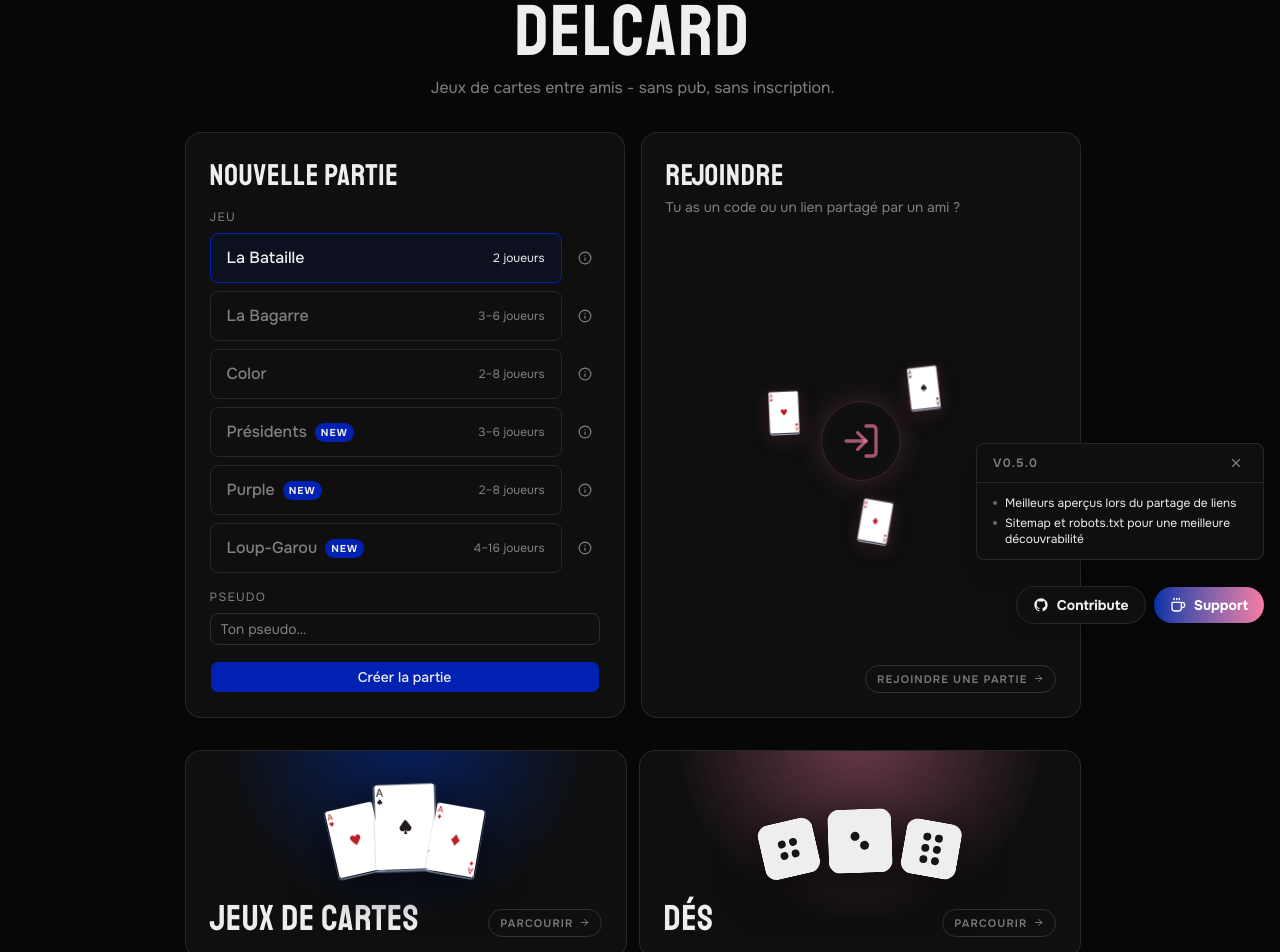
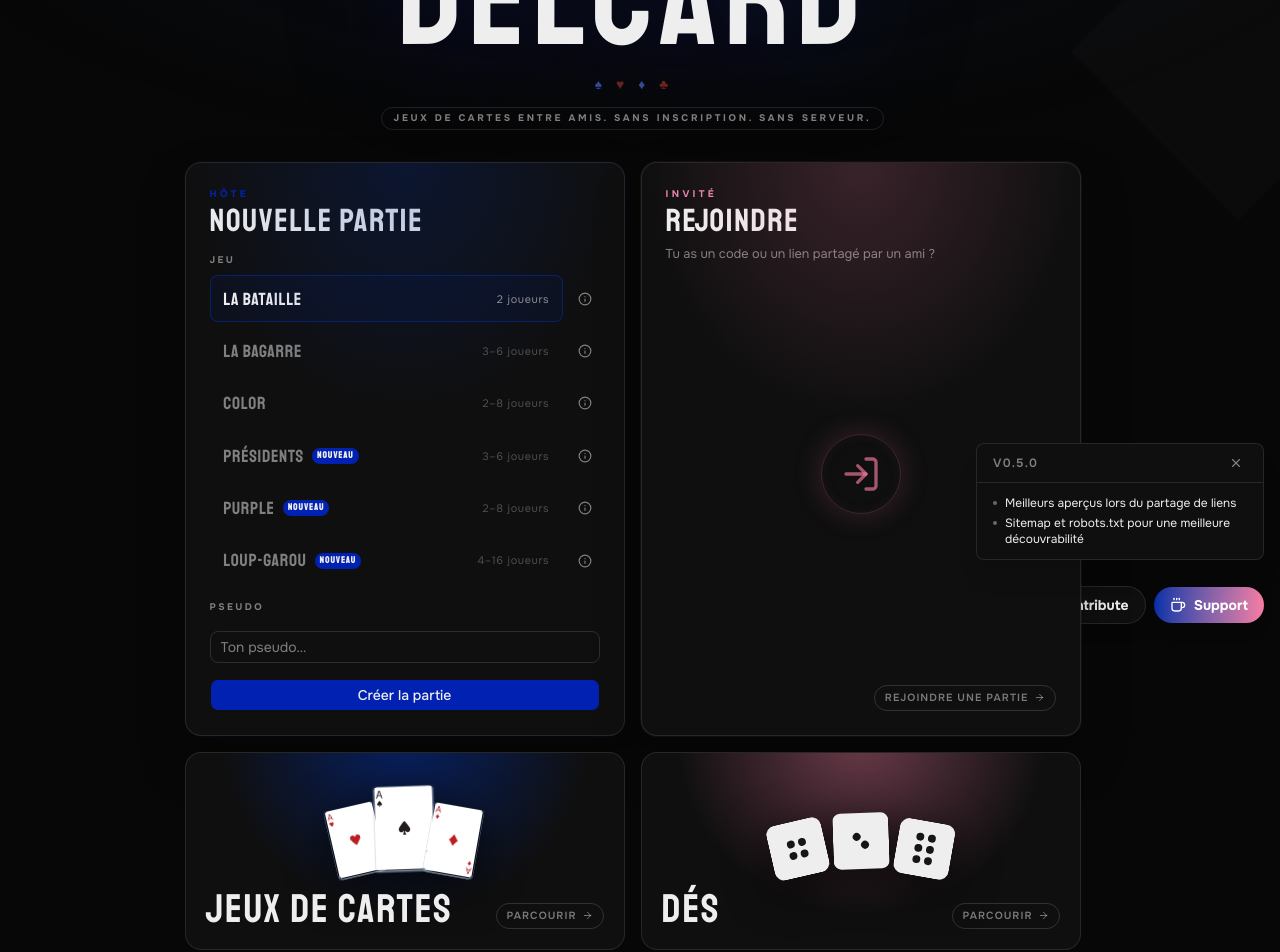
Before and after one commit to LucaDeltort/delcard_games, a SvelteKit app: page / in a window 1280 px wide. Shown: the part 160-1112 px from the top of the page. Built offline with nearby package versions, Linux system fonts and the light colour scheme; no server answers.

Commit message:
feat(refacto_ui): redesign home page and polish UI consistency

```diff
--- a/src/lib/i18n/fr.ts
+++ b/src/lib/i18n/fr.ts
@@ -14,7 +14,10 @@ export default {
 		close: 'Fermer'
 	},
 	home: {
-		subtitle: 'Jeux de cartes entre amis - sans pub, sans inscription.',
+		eyebrow: 'Jeux de cartes entre amis. Sans inscription. Sans serveur.',
+		tagHost: 'HÔTE',
+		tagGuest: 'INVITÉ',
+		newBadge: 'Nouveau',
 		newGame: 'Nouvelle partie',
 		labelGame: 'Jeu',
 		creating: 'Création…',
@@ -24,6 +27,10 @@ export default {
 		joinBtn: 'Rejoindre une partie'
 	},
 	join: {
+		eyebrow: 'TABLE PRIVÉE',
+		tagEnter: 'ENTRER',
+		brandLine1: 'Jeux de cartes entre amis.',
+		brandLine2: 'Sans inscription. Sans serveur.',
 		title: 'Rejoindre une partie',
 		desc: "Entre le code partagé par l'hôte.",
 		labelCode: 'Code',
--- a/src/routes/+page.svelte
+++ b/src/routes/+page.svelte
@@ -48,53 +48,54 @@ async function createGame() {
 	canonical="/"
 />
 
-<main class="flex flex-1 flex-col items-center justify-center gap-8 px-4 pb-14 pt-4">
-    <header class="text-center">
-        <img src={logo} alt="Delcard" class="mx-auto h-28 w-28 sm:h-32 sm:w-32" />
-        <h1 class="mt-3 text-6xl tracking-wide text-foreground sm:text-7xl">DELCARD</h1>
-        <p class="mt-2 text-muted-foreground">{$t("home.subtitle")}</p>
+<div class="bg-diamond" aria-hidden="true">◆</div>
+<div class="bg-glow" aria-hidden="true"></div>
+
+<main class="home-root">
+	<header class="home-hero">
+		<img src={logo} alt="Delcard" class="hero-logo" />
+		<h1 class="hero-title">DELCARD</h1>
+		<div class="suits-row" aria-hidden="true">
+			<span class="suit-blue">♠</span>
+			<span class="suit-red">♥</span>
+			<span class="suit-blue">♦</span>
+			<span class="suit-red">♣</span>
+		</div>
+		<span class="hero-eyebrow">{$t('home.eyebrow')}</span>
 	</header>
 
-    <div class="grid w-full max-w-4xl gap-4 sm:grid-cols-2">
+	<div class="actions-grid">
 		<!-- New game -->
-        <div class="game-card game-card--blue flex flex-col gap-4 rounded-2xl border border-border bg-card p-6">
-            <h2 class="text-3xl uppercase tracking-wide text-foreground">{$t("home.newGame")}</h2>
+		<div class="panel panel--create">
+			<div class="panel-head">
+				<span class="panel-tag">{$t('home.tagHost')}</span>
+				<h2 class="panel-title">{$t('home.newGame')}</h2>
+			</div>
 
-            <fieldset class="m-0 flex flex-col gap-2 border-0 p-0">
-                <legend class="mb-2 text-xs tracking-widest text-muted-foreground uppercase"
-                    >{$t("home.labelGame")}</legend
-                >
-                <div class="flex flex-col gap-2">
+			<fieldset class="game-fieldset">
+				<legend class="field-label">{$t('home.labelGame')}</legend>
+				<div class="game-list">
 					{#each gameList as game}
-                        <div class="flex items-center gap-2">
-                            <label
-                                class="flex flex-1 cursor-pointer items-center gap-3 rounded-lg border px-4 py-3 transition-colors {selectedGame ===
-                                game.id
-                                    ? 'border-primary bg-primary/10 text-foreground'
-                                    : 'border-border text-muted-foreground hover:border-border/60'}"
-                            >
+						<div class="game-row-wrap">
+							<label class="game-row {selectedGame === game.id ? 'game-row--on' : ''}">
 								<input
 									type="radio"
 									name="game"
 									value={game.id}
 									bind:group={selectedGame}
-                                    class="hidden"
+									class="sr-only"
 								/>
-                                <span class="flex flex-1 items-center gap-2 font-medium">
+								<span class="game-name">
 									{$t(`${game.id}.name`)}
 									{#if game.isNew}
-                                        <span
-                                            class="rounded-full bg-primary px-1.5 py-0.5 text-[10px] font-bold text-primary-foreground uppercase tracking-widest"
-                                            >New</span
-                                        >
+										<span class="new-badge">{$t('home.newBadge')}</span>
 									{/if}
 								</span>
-                                <span class="text-xs"
-                                    >{game.minPlayers === game.maxPlayers
+								<span class="game-count">
+									{game.minPlayers === game.maxPlayers
 										? game.minPlayers
-                                        : `${game.minPlayers}–${game.maxPlayers}`}
-                                    {$t("common.players")}</span
-                                >
+										: `${game.minPlayers}–${game.maxPlayers}`}&nbsp;{$t('common.players')}
+								</span>
 							</label>
 							<RulesDrawer gameId={game.id} />
 						</div>
@@ -102,155 +103,421 @@ async function createGame() {
 				</div>
 			</fieldset>
 
-            <label class="flex flex-col gap-2">
-                <span class="text-xs tracking-widest text-muted-foreground uppercase">{$t("common.nickname")}</span>
+			<label class="nick-label">
+				<span class="field-label">{$t('common.nickname')}</span>
 				<Input
 					bind:value={playerName}
-                    placeholder={$t("common.nicknamePlaceholder")}
-                    onkeydown={(e) => e.key === "Enter" && createGame()}
+					placeholder={$t('common.nicknamePlaceholder')}
+					onkeydown={(e) => e.key === 'Enter' && createGame()}
 				/>
 			</label>
 
 			{#if error}
-                <p class="text-sm text-destructive">{error}</p>
+				<p class="error-msg">{error}</p>
 			{/if}
 
 			<Button onclick={createGame} disabled={creating} class="mt-auto w-full">
-                {creating ? $t("home.creating") : $t("home.create")}
+				{creating ? $t('home.creating') : $t('home.create')}
 			</Button>
 		</div>
 
 		<!-- Join -->
-        <a href="/join" class="game-card game-card--pink flex flex-col rounded-2xl border border-border bg-card p-6">
-            <h2 class="text-3xl uppercase tracking-wide text-foreground">{$t("home.joinTitle")}</h2>
-            <p class="mt-1 text-sm text-muted-foreground">{$t("home.joinDesc")}</p>
-            <div class="flex flex-1 items-center justify-center py-6">
+		<a href="/join" class="panel panel--join">
+			<div class="panel-head">
+				<span class="panel-tag panel-tag--pink">{$t('home.tagGuest')}</span>
+				<h2 class="panel-title">{$t('home.joinTitle')}</h2>
+			</div>
+			<p class="join-sub">{$t('home.joinDesc')}</p>
+			<div class="join-visual">
 				<div class="join-orbit-container">
 					<div class="join-icon-wrap">
 						<LogIn size={40} />
 					</div>
-                    <div class="orbit-card orbit-card--1">
-                        <img src="/ui/button_decks_card_1.svg" alt="" aria-hidden="true" draggable="false" />
-                    </div>
-                    <div class="orbit-card orbit-card--2">
-                        <img src="/ui/button_decks_card_2.svg" alt="" aria-hidden="true" draggable="false" />
-                    </div>
-                    <div class="orbit-card orbit-card--3">
-                        <img src="/ui/button_decks_card_3.svg" alt="" aria-hidden="true" draggable="false" />
 				</div>
 			</div>
-            </div>
-            <div class="flex justify-end">
-                <span class="browse-pill">{$t("home.joinBtn")} <ArrowRight size={11} /></span>
+			<div class="join-footer">
+				<span class="browse-pill">{$t('home.joinBtn')} <ArrowRight size={11} /></span>
 			</div>
 		</a>
 	</div>
 
-    <div class="grid w-full max-w-4xl grid-cols-1 gap-3 sm:grid-cols-2">
-        <a
-            href="/decks"
-            class="browse-card browse-card--blue flex flex-col overflow-hidden rounded-2xl border border-border bg-card"
-        >
-            <div class="card-images flex flex-1 items-end justify-center px-6 pt-8 pb-2">
+	<div class="browse-grid">
+		<a href="/decks" class="browse-card browse-card--blue">
+			<div class="browse-imgs">
 				<img
 					src="/ui/button_decks_card_1.svg"
 					alt=""
 					aria-hidden="true"
 					draggable="false"
-                    class="img-l h-18 w-auto rounded-sm"
+					class="bimg bimg-l"
 				/>
 				<img
 					src="/ui/button_decks_card_2.svg"
 					alt=""
 					aria-hidden="true"
 					draggable="false"
-                    class="img-c -mx-2 h-22.5 w-auto rounded-sm"
+					class="bimg bimg-c"
 				/>
 				<img
 					src="/ui/button_decks_card_3.svg"
 					alt=""
 					aria-hidden="true"
 					draggable="false"
-                    class="img-r h-18 w-auto rounded-sm"
+					class="bimg bimg-r"
 				/>
 			</div>
-            <div class="flex items-end justify-between gap-3 px-6 py-5">
-                <h2 class="font-heading text-4xl leading-none tracking-wide">{$t("decks.title")}</h2>
-                <span class="browse-pill shrink-0">{$t("decks.browse")} <ArrowRight size={11} /></span>
+			<div class="browse-foot">
+				<h2 class="browse-name">{$t('decks.title')}</h2>
+				<span class="browse-pill">{$t('decks.browse')} <ArrowRight size={11} /></span>
 			</div>
 		</a>
 
-        <a
-            href="/dice"
-            class="browse-card browse-card--pink flex flex-col overflow-hidden rounded-2xl border border-border bg-card"
-        >
-            <div class="card-images flex flex-1 items-end justify-center gap-3 px-6 pt-8 pb-2">
+		<a href="/dice" class="browse-card browse-card--pink">
+			<div class="browse-imgs browse-imgs--dice">
 				<img
 					src="/dice/D6/classic/4.svg"
 					alt=""
 					aria-hidden="true"
 					draggable="false"
-                    class="img-l h-14 w-14 rounded-xl"
+					class="bimg bimg-l dice"
 				/>
 				<img
 					src="/dice/D6/classic/2.svg"
 					alt=""
 					aria-hidden="true"
 					draggable="false"
-                    class="img-c h-16 w-16 rounded-xl"
+					class="bimg bimg-c dice"
 				/>
 				<img
 					src="/dice/D6/classic/6.svg"
 					alt=""
 					aria-hidden="true"
 					draggable="false"
-                    class="img-r h-14 w-14 rounded-xl"
+					class="bimg bimg-r dice"
 				/>
 			</div>
-            <div class="flex items-end justify-between gap-3 px-6 py-5">
-                <h2 class="font-heading text-4xl leading-none tracking-wide">{$t("dice.title")}</h2>
-                <span class="browse-pill shrink-0">{$t("dice.browse")} <ArrowRight size={11} /></span>
+			<div class="browse-foot">
+				<h2 class="browse-name">{$t('dice.title')}</h2>
+				<span class="browse-pill">{$t('dice.browse')} <ArrowRight size={11} /></span>
 			</div>
 		</a>
 	</div>
 </main>
 
 <style>
-    .game-card {
+	/* ── Background atmospheric elements ── */
+	.bg-diamond {
+		position: fixed;
+		font-size: min(60vw, 55vh);
+		color: white;
+		opacity: 0.02;
+		pointer-events: none;
+		user-select: none;
+		right: -10%;
+		top: -8%;
+		line-height: 1;
+		font-family: Georgia, serif;
+		z-index: 0;
+	}
+
+	.bg-glow {
+		position: fixed;
+		inset: 0;
+		background: radial-gradient(ellipse 60% 40% at 50% 0%, oklch(0.2 0.04 264 / 0.5), transparent);
+		pointer-events: none;
+		z-index: 0;
+	}
+
+	/* ── Root layout ── */
+	.home-root {
 		position: relative;
+		z-index: 1;
+		flex: 1;
+		display: flex;
+		flex-direction: column;
+		align-items: center;
+		gap: 1rem;
+		padding: 2rem 1rem 3.5rem;
+	}
+
+	/* ── Hero ── */
+	.home-hero {
+		display: flex;
+		flex-direction: column;
+		align-items: center;
+		text-align: center;
+		margin-bottom: 1rem;
+		animation: fade-up 0.5s ease both;
+	}
+
+	.hero-eyebrow {
+		display: inline-flex;
+		align-items: center;
+		font-size: 0.6rem;
+		font-weight: 700;
+		letter-spacing: 0.28em;
+		text-transform: uppercase;
+		color: var(--muted-foreground);
+		border: 1px solid oklch(1 0 0 / 0.1);
+		padding: 0.2rem 0.7rem;
+		border-radius: 999px;
+		margin-top: 0.75rem;
+	}
+
+	.hero-logo {
+		width: 3.5rem;
+		height: 3.5rem;
+		margin-bottom: 0.5rem;
+	}
+
+	.hero-title {
+		font-family: var(--font-heading);
+		font-size: clamp(4.5rem, 16vw, 8.5rem);
+		line-height: 0.95;
+		letter-spacing: 0.05em;
+		color: var(--foreground);
+		margin: 0;
+		text-shadow: 0 0 120px rgba(0, 47, 167, 0.35);
+	}
+
+	.suits-row {
+		display: flex;
+		gap: 0.75rem;
+		font-size: 0.85rem;
+		margin-top: 0.6rem;
+		letter-spacing: 0.15em;
+	}
+
+	.suit-blue {
+		color: #4a6ee0;
+		opacity: 0.65;
+	}
+	.suit-red {
+		color: #c0392b;
+		opacity: 0.55;
+	}
+
+	/* ── Actions grid ── */
+	.actions-grid {
+		display: grid;
+		gap: 1rem;
+		width: 100%;
+		max-width: 56rem;
+		animation: fade-up 0.5s ease both;
+		animation-delay: 0.1s;
+	}
+
+	@media (min-width: 640px) {
+		.actions-grid {
+			grid-template-columns: 1fr 1fr;
+		}
+	}
+
+	/* ── Panel base ── */
+	.panel {
+		position: relative;
+		display: flex;
+		flex-direction: column;
+		gap: 1rem;
+		padding: 1.5rem;
+		border-radius: 1rem;
+		border: 1px solid var(--border);
+		background: var(--card);
+		overflow: hidden;
 		transition:
 			transform 240ms cubic-bezier(0.34, 1.56, 0.64, 1),
 			box-shadow 220ms ease,
 			border-color 200ms ease;
 	}
-    .game-card:hover {
+
+	.panel::before {
+		content: '';
+		position: absolute;
+		top: 0;
+		left: 0;
+		right: 0;
+		height: 45%;
+		pointer-events: none;
+	}
+
+	.panel--create {
+		box-shadow:
+			0 0 0 1px oklch(0.37 0.222 264 / 0.08),
+			0 24px 48px oklch(0 0 0 / 0.3);
+	}
+
+	.panel--create::before {
+		background: radial-gradient(ellipse at 50% 0%, rgba(0, 47, 167, 0.22) 0%, transparent 70%);
+	}
+
+	.panel--join {
+		box-shadow:
+			0 0 0 1px oklch(0.74 0.135 354 / 0.06),
+			0 24px 48px oklch(0 0 0 / 0.3);
+	}
+
+	.panel--join::before {
+		background: radial-gradient(ellipse at 50% 0%, rgba(246, 124, 162, 0.18) 0%, transparent 70%);
+	}
+
+	.panel:hover {
 		transform: translateY(-3px);
 		box-shadow: 0 18px 44px rgba(0, 0, 0, 0.55);
 	}
-    .game-card--blue:hover {
-        border-color: rgba(0, 47, 167, 0.75);
+
+	.panel--create:hover {
+		border-color: rgba(0, 47, 167, 0.55);
 	}
-    .game-card--pink:hover {
-        border-color: rgba(246, 124, 162, 0.55);
+	.panel--join:hover {
+		border-color: rgba(246, 124, 162, 0.45);
 	}
 
-    @keyframes card-tilt {
-        0%,
-        100% {
-            transform: rotate(-10deg);
-        }
-        50% {
-            transform: rotate(10deg);
-        }
+	/* ── Panel header ── */
+	.panel-head {
+		display: flex;
+		flex-direction: column;
+		gap: 0.2rem;
 	}
 
-    @keyframes card-orbit {
-        from {
-            transform: rotate(0deg) translateX(82px) rotate(0deg);
+	.panel-tag {
+		font-size: 0.6rem;
+		font-weight: 700;
+		letter-spacing: 0.35em;
+		color: var(--primary);
 	}
-        to {
-            transform: rotate(360deg) translateX(82px) rotate(-360deg);
+
+	.panel-tag--pink {
+		color: var(--accent);
 	}
+
+	.panel-title {
+		font-family: var(--font-heading);
+		font-size: 2rem;
+		letter-spacing: 0.05em;
+		text-transform: uppercase;
+		color: var(--foreground);
+		line-height: 1;
+		margin: 0;
+	}
+
+	/* ── Game list ── */
+	.game-fieldset {
+		border: none;
+		margin: 0;
+		padding: 0;
+	}
+
+	.field-label {
+		display: block;
+		font-size: 0.6rem;
+		font-weight: 700;
+		letter-spacing: 0.25em;
+		text-transform: uppercase;
+		color: var(--muted-foreground);
+		margin-bottom: 0.5rem;
+	}
+
+	.game-list {
+		display: flex;
+		flex-direction: column;
+		gap: 0.3rem;
+	}
+
+	.game-row-wrap {
+		display: flex;
+		align-items: center;
+		gap: 0.4rem;
+	}
+
+	.game-row {
+		flex: 1;
+		display: flex;
+		align-items: center;
+		gap: 0.75rem;
+		padding: 0.6rem 0.8rem;
+		border-radius: 0.5rem;
+		border: 1px solid transparent;
+		cursor: pointer;
+		color: var(--muted-foreground);
+		transition:
+			border-color 150ms ease,
+			background 150ms ease,
+			color 150ms ease;
+	}
+
+	.game-row:hover {
+		border-color: oklch(1 0 0 / 0.1);
+		color: var(--foreground);
+		background: oklch(1 0 0 / 0.03);
+	}
+
+	.game-row--on {
+		border-color: rgba(0, 47, 167, 0.55);
+		background: rgba(0, 47, 167, 0.1);
+		color: var(--foreground);
+	}
+
+	.game-name {
+		flex: 1;
+		display: flex;
+		align-items: center;
+		gap: 0.5rem;
+		font-family: var(--font-heading);
+		font-size: 1.1rem;
+		letter-spacing: 0.04em;
+	}
+
+	.game-count {
+		font-size: 0.68rem;
+		letter-spacing: 0.06em;
+		opacity: 0.55;
+		white-space: nowrap;
+	}
+
+	.new-badge {
+		font-family: var(--font-sans);
+		font-size: 0.58rem;
+		font-weight: 700;
+		letter-spacing: 0.12em;
+		text-transform: uppercase;
+		padding: 1px 5px;
+		border-radius: 99px;
+		background: var(--primary);
+		color: var(--primary-foreground);
+	}
+
+	/* ── Nickname ── */
+	.nick-label {
+		display: flex;
+		flex-direction: column;
+		gap: 0.5rem;
+	}
+
+	/* ── Error ── */
+	.error-msg {
+		font-size: 0.8rem;
+		color: var(--destructive);
+		margin: 0;
+	}
+
+	/* ── Join panel ── */
+	.join-sub {
+		font-size: 0.8rem;
+		color: var(--muted-foreground);
+		margin: -0.5rem 0 0;
+	}
+
+	.join-visual {
+		flex: 1;
+		display: flex;
+		align-items: center;
+		justify-content: center;
+		padding: 1.5rem 0;
+	}
+
+	.join-footer {
+		display: flex;
+		justify-content: flex-end;
 	}
 
 	.join-orbit-container {
@@ -277,7 +544,8 @@ async function createGame() {
 			color 200ms ease;
 		z-index: 1;
 	}
-    .game-card:hover .join-icon-wrap {
+
+	.panel:hover .join-icon-wrap {
 		transform: scale(1.1);
 		box-shadow:
 			0 0 44px rgba(246, 124, 162, 0.3),
@@ -285,83 +553,64 @@ async function createGame() {
 		color: rgba(246, 124, 162, 0.9);
 	}
 
-    .orbit-card {
-        position: absolute;
-        top: 50%;
-        left: 50%;
-        width: 32px;
-        height: auto;
-        margin-top: -22px;
-        margin-left: -16px;
-        border-radius: 3px;
-        box-shadow: 0 4px 14px rgba(0, 0, 0, 0.55);
-        filter: drop-shadow(0 2px 6px rgba(246, 124, 162, 0.25));
-        animation: card-orbit 9s linear infinite;
-    }
-    .orbit-card img {
-        display: block;
+	/* ── Browse grid ── */
+	.browse-grid {
+		display: grid;
+		grid-template-columns: 1fr;
+		gap: 1rem;
 		width: 100%;
-        border-radius: 3px;
-        animation: card-tilt 2.8s ease-in-out infinite;
-    }
-    .orbit-card--1 {
-        animation-delay: 0s;
-    }
-    .orbit-card--2 {
-        animation-delay: -3s;
-    }
-    .orbit-card--3 {
-        animation-delay: -6s;
-    }
-    .orbit-card--1 img {
-        animation-delay: 0s;
-    }
-    .orbit-card--2 img {
-        animation-delay: -1s;
-    }
-    .orbit-card--3 img {
-        animation-delay: -2s;
+		max-width: 56rem;
+		animation: fade-up 0.5s ease both;
+		animation-delay: 0.2s;
 	}
 
-    @media (prefers-reduced-motion: reduce) {
-        .orbit-card {
-            animation: none;
+	@media (max-width: 639px) {
+		.browse-imgs {
+			height: 10rem;
 		}
-        .orbit-card--1 {
-            transform: rotate(0deg) translateX(82px) rotate(0deg);
 	}
-        .orbit-card--2 {
-            transform: rotate(120deg) translateX(82px) rotate(-120deg);
-        }
-        .orbit-card--3 {
-            transform: rotate(240deg) translateX(82px) rotate(-240deg);
+
+	@media (min-width: 640px) {
+		.browse-grid {
+			grid-template-columns: 1fr 1fr;
 		}
 	}
 
 	.browse-card {
 		position: relative;
+		display: flex;
+		flex-direction: column;
+		overflow: hidden;
+		border-radius: 1rem;
+		border: 1px solid var(--border);
+		background: var(--card);
 		transition:
 			transform 240ms cubic-bezier(0.34, 1.56, 0.64, 1),
 			box-shadow 220ms ease,
 			border-color 200ms ease;
 	}
+
 	.browse-card::before {
-        content: "";
+		content: '';
 		position: absolute;
 		inset: 0;
 		pointer-events: none;
 		border-radius: inherit;
 	}
+
 	.browse-card--blue::before {
 		background: radial-gradient(ellipse at 50% -10%, rgba(0, 47, 167, 0.55) 0%, transparent 60%);
 	}
+
 	.browse-card--pink::before {
 		background: radial-gradient(ellipse at 50% -10%, rgba(246, 124, 162, 0.4) 0%, transparent 60%);
 	}
+
 	.browse-card:hover {
 		transform: translateY(-3px);
 		box-shadow: 0 18px 44px rgba(0, 0, 0, 0.55);
 	}
+
 	.browse-card--blue:hover {
 		border-color: rgba(0, 47, 167, 0.75);
 	}
@@ -369,56 +618,114 @@ async function createGame() {
 		border-color: rgba(246, 124, 162, 0.55);
 	}
 
-    .card-images {
+	.browse-imgs {
 		position: relative;
 		z-index: 1;
+		flex: 1;
+		display: flex;
+		align-items: flex-end;
+		justify-content: center;
+		padding: 2rem 1.5rem 0.5rem;
 		filter: drop-shadow(0 10px 22px rgba(0, 0, 0, 0.7));
 		transition: transform 260ms cubic-bezier(0.34, 1.56, 0.64, 1);
 	}
-    .browse-card:hover .card-images {
+
+	.browse-card:hover .browse-imgs {
 		transform: translateY(-7px);
 	}
 
-    .img-l {
-        transform: rotate(-13deg) translateY(4px);
+	.bimg {
+		height: 4.5rem;
+		width: auto;
+		border-radius: 3px;
 		transition: transform 260ms cubic-bezier(0.34, 1.56, 0.64, 1);
 	}
-    .img-c {
+
+	.bimg.dice {
+		height: 3.5rem;
+		width: 3.5rem;
+		border-radius: 10px;
+	}
+
+	.bimg-l {
+		transform: rotate(-13deg) translateY(4px);
+	}
+	.bimg-c {
 		transform: rotate(-2deg);
-        transition: transform 260ms cubic-bezier(0.34, 1.56, 0.64, 1);
+		margin: 0 -0.5rem;
+		height: 5.5rem;
 	}
-    .img-r {
+	.bimg-c.dice {
+		height: 4rem;
+		margin: 0 0.5rem;
+	}
+	.bimg-r {
 		transform: rotate(10deg) translateY(4px);
-        transition: transform 260ms cubic-bezier(0.34, 1.56, 0.64, 1);
 	}
-    .browse-card:hover .img-l {
+
+	.browse-card:hover .bimg-l {
 		transform: rotate(-16deg) translateY(1px);
 	}
-    .browse-card:hover .img-c {
+	.browse-card:hover .bimg-c {
 		transform: rotate(-1deg) translateY(-3px);
 	}
-    .browse-card:hover .img-r {
+	.browse-card:hover .bimg-r {
 		transform: rotate(13deg) translateY(1px);
 	}
 
+	.browse-foot {
+		position: relative;
+		z-index: 1;
+		display: flex;
+		align-items: flex-end;
+		justify-content: space-between;
+		gap: 0.75rem;
+		padding: 0.5rem 1.25rem 1.25rem;
+	}
+
+	.browse-name {
+		font-family: var(--font-heading);
+		font-size: 2.5rem;
+		line-height: 1;
+		letter-spacing: 0.05em;
+		color: var(--foreground);
+		margin: 0;
+	}
+
+	/* ── Pill ── */
 	.browse-pill {
 		display: inline-flex;
 		align-items: center;
 		gap: 5px;
-        font-size: 0.68rem;
+		font-size: 0.65rem;
 		font-weight: 600;
 		letter-spacing: 0.1em;
 		text-transform: uppercase;
-        padding: 5px 11px;
+		padding: 4px 10px;
 		border-radius: 99px;
 		border: 1px solid rgba(255, 255, 255, 0.14);
 		color: rgba(255, 255, 255, 0.45);
 		transition: all 180ms ease;
 		white-space: nowrap;
+		flex-shrink: 0;
 	}
+
+	.panel--join:hover .browse-pill,
 	.browse-card:hover .browse-pill {
 		border-color: rgba(255, 255, 255, 0.32);
 		color: rgba(255, 255, 255, 0.82);
 		background: rgba(255, 255, 255, 0.06);
 	}
+
+	/* ── Entrance ── */
+	@keyframes fade-up {
+		from {
+			opacity: 0;
+			transform: translateY(1.25rem);
+		}
+		to {
+			opacity: 1;
+			transform: translateY(0);
+		}
+	}
 </style>
--- a/src/routes/join/+page.svelte
+++ b/src/routes/join/+page.svelte
@@ -70,23 +70,23 @@ async function joinGame() {
 
 	<div class="join-grid">
 		<aside class="brand-side">
-			<span class="eyebrow">PRIVATE TABLE</span>
+			<span class="eyebrow">{$t('join.eyebrow')}</span>
 			<img src={logo} alt="Delcard" class="brand-logo" />
 			<h1 class="brand-title">DELCARD</h1>
 			<p class="brand-sub">
-				Card games with friends.<br />No sign-up. No server.
+				{$t('join.brandLine1')}<br />{$t('join.brandLine2')}
 			</p>
 			<div class="suits-row" aria-hidden="true">
-				<span class="suit-black">♠</span>
+				<span class="suit-blue">♠</span>
 				<span class="suit-red">♥</span>
-				<span class="suit-red">♦</span>
-				<span class="suit-black">♣</span>
+				<span class="suit-blue">♦</span>
+				<span class="suit-red">♣</span>
 			</div>
 		</aside>
 
 		<section class="form-panel">
 			<div class="form-header">
-				<span class="form-tag">ENTER</span>
+				<span class="form-tag">{$t('join.tagEnter')}</span>
 				<h2 class="form-title">{$t('join.title')}</h2>
 				<p class="form-desc">{$t('join.desc')}</p>
 			</div>
@@ -247,9 +247,9 @@ async function joinGame() {
 		margin-top: 0.5rem;
 	}
 
-	.suit-black {
-		color: var(--muted-foreground);
-		opacity: 0.6;
+	.suit-blue {
+		color: #4a6ee0;
+		opacity: 0.65;
 	}
 
 	.suit-red {
```
Also changed, not shown: src/lib/i18n/en.ts (+8 -1 lines). Lines whose indentation alone changed are shown as unchanged.
